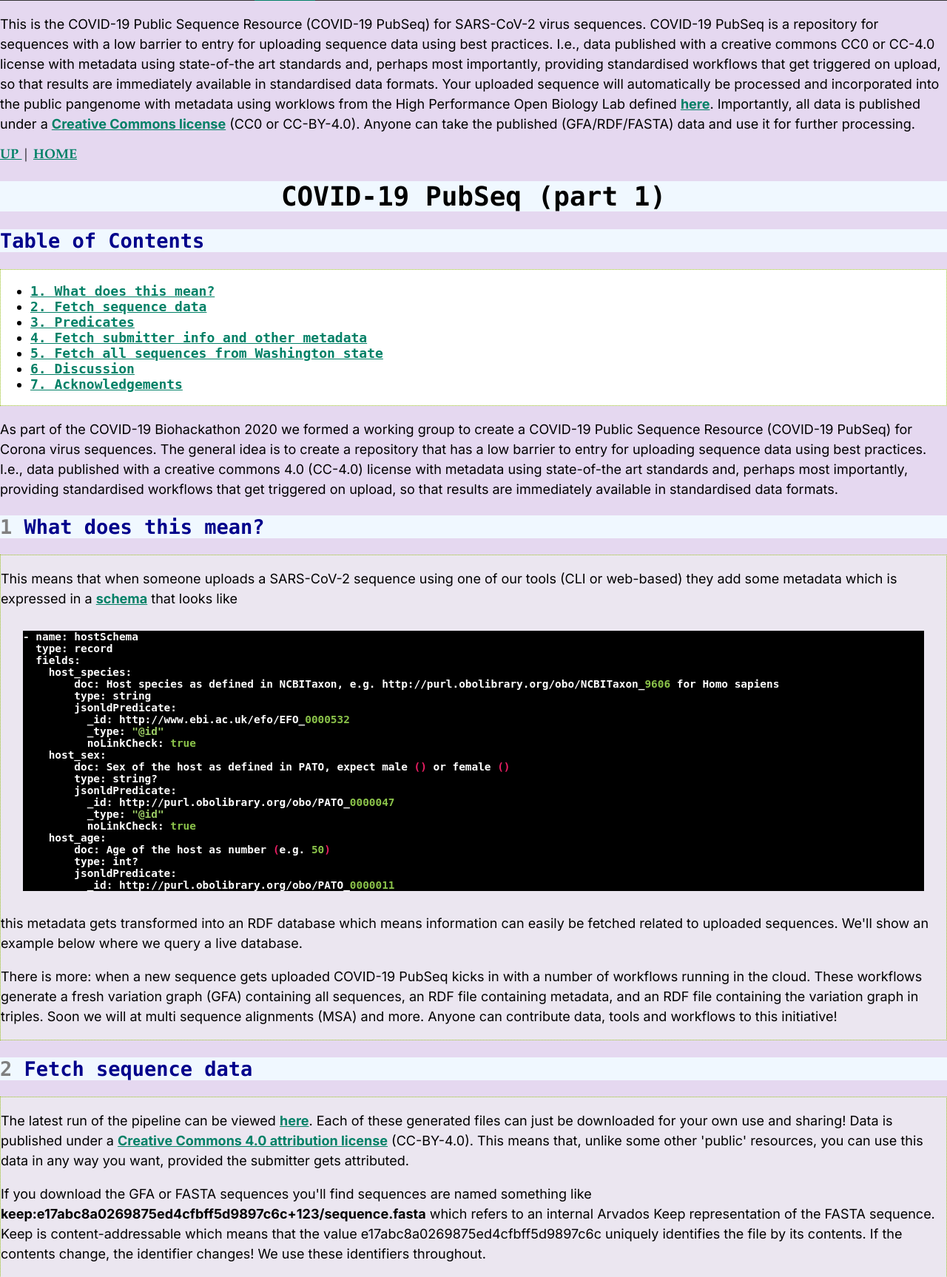
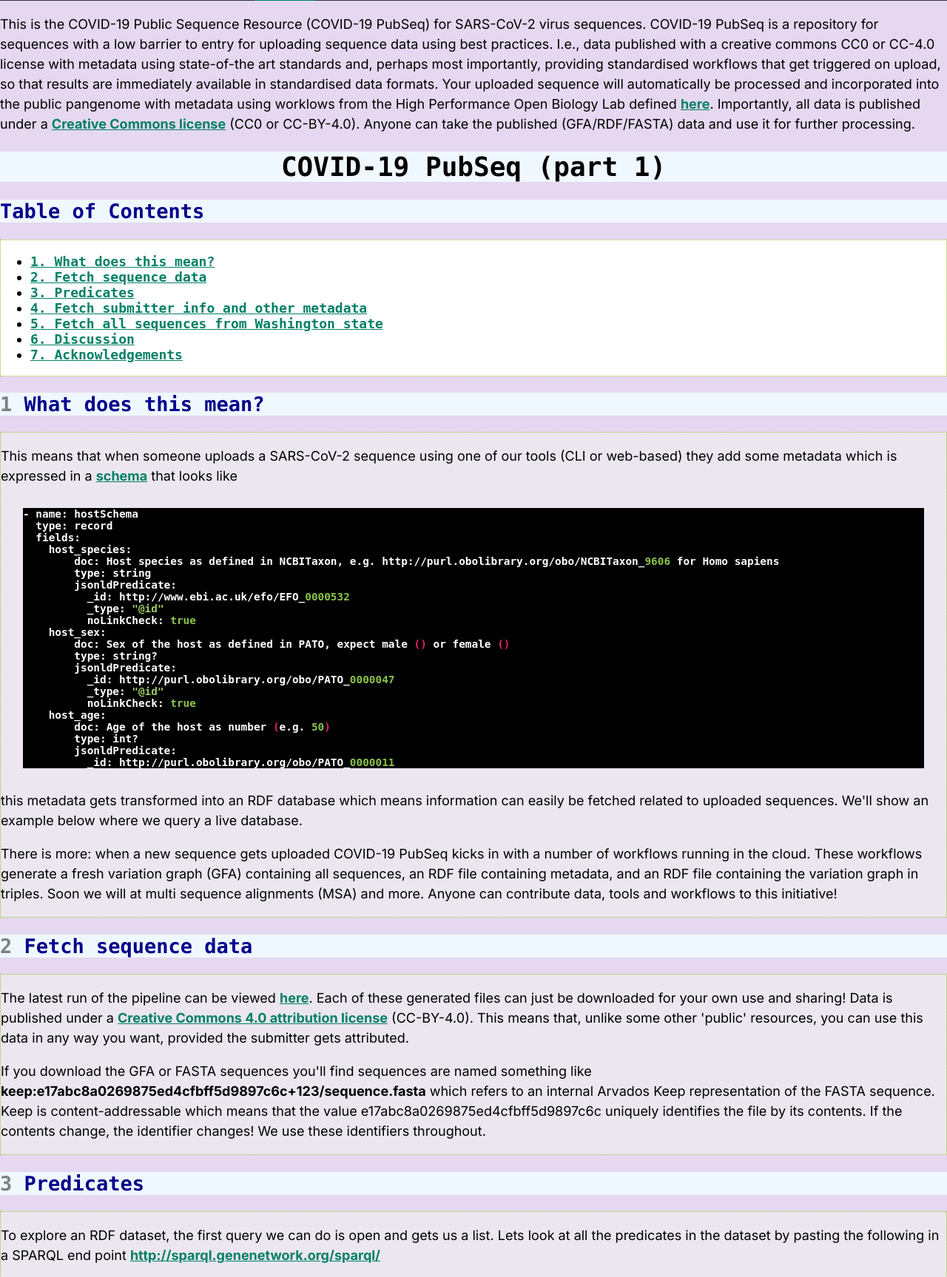
Before and after one commit to pubseq/bh20-seq-resource, a Flask app: page /blog?id=using-covid-19-pubseq-part1 in a window 1280 px wide. Shown: the part 237-1964 px from the top of the page at 74% size. Run offline with Flask 2, Linux system fonts and the light colour scheme; data that the repository does not hold is empty.

Commit message:
Blog info for uploading sequence

```diff
--- a/bh20simplewebuploader/templates/blog.html
+++ b/bh20simplewebuploader/templates/blog.html
@@ -23,7 +23,7 @@
         <div class="blog-table-body">
           <div class="blog-table-row">
             <div class="blog-table-cell">
-              <a href="https://github.com/arvados/bh20-seq-resource/blob/master/doc/blog/using-covid-19-pubseq-part1.org">Query metadata with SPARQL</a>
+              <a href="/blog?id=using-covid-19-pubseq-part1">Query metadata with SPARQL</a>
             </div>
             <div class="blog-table-cell">
               We fetch sequence data and metadata. We query
@@ -48,7 +48,7 @@
           </div>
           <div class="blog-table-row">
             <div class="blog-table-cell">
-              <a href="https://github.com/arvados/bh20-seq-resource/blob/master/doc/blog/using-covid-19-pubseq-part4.org">Update workflow</a>
+              <a href="https://github.com/arvados/bh20-seq-resource/blob/master/doc/blog/using-covid-19-pubseq-part4.org">Modify workflow</a>
             </div>
             <div class="blog-table-cell">
               We modify a workflow to get new output
@@ -56,7 +56,7 @@
           </div>
           <div class="blog-table-row">
             <div class="blog-table-cell">
-              <a href="https://github.com/arvados/bh20-seq-resource/blob/master/doc/blog/using-covid-19-pubseq-part5.org">Update metadata</a>
+              <a href="https://github.com/arvados/bh20-seq-resource/blob/master/doc/blog/using-covid-19-pubseq-part5.org">Modify metadata</a>
             </div>
             <div class="blog-table-cell">
               We modify metadata for all to use!
--- a/doc/blog/using-covid-19-pubseq-part1.html
+++ b/doc/blog/using-covid-19-pubseq-part1.html
@@ -3,7 +3,7 @@
 "http://www.w3.org/TR/xhtml1/DTD/xhtml1-strict.dtd">
 <html xmlns="http://www.w3.org/1999/xhtml" lang="en" xml:lang="en">
 <head>
-<!-- 2020-05-29 Fri 10:12 -->
+<!-- 2020-05-29 Fri 12:06 -->
 <meta http-equiv="Content-Type" content="text/html;charset=utf-8" />
 <meta name="viewport" content="width=device-width, initial-scale=1" />
 <title>COVID-19 PubSeq (part 1)</title>
@@ -242,40 +242,26 @@ for the JavaScript code in this tag.
 </script>
 </head>
 <body>
-<div id="org-div-home-and-up">
- <a accesskey="h" href=""> UP </a>
- |
- <a accesskey="H" href="http://covid19.genenetwork.org"> HOME </a>
-</div><div id="content">
+<div id="content">
 <h1 class="title">COVID-19 PubSeq (part 1)</h1>
 <div id="table-of-contents">
 <h2>Table of Contents</h2>
 <div id="text-table-of-contents">
 <ul>
-<li><a href="#org5e85b09">1. What does this mean?</a></li>
-<li><a href="#org038e367">2. Fetch sequence data</a></li>
-<li><a href="#org3ad046c">3. Predicates</a></li>
-<li><a href="#orga4e7054">4. Fetch submitter info and other metadata</a></li>
-<li><a href="#orgc50badd">5. Fetch all sequences from Washington state</a></li>
-<li><a href="#orgbc80874">6. Discussion</a></li>
-<li><a href="#orgce8eaf6">7. Acknowledgements</a></li>
+<li><a href="#org9afe6ab">1. What does this mean?</a></li>
+<li><a href="#orgf4bc3d4">2. Fetch sequence data</a></li>
+<li><a href="#org9d7d482">3. Predicates</a></li>
+<li><a href="#orgc6046bb">4. Fetch submitter info and other metadata</a></li>
+<li><a href="#orgdcb216b">5. Fetch all sequences from Washington state</a></li>
+<li><a href="#org7060f51">6. Discussion</a></li>
+<li><a href="#orgdc51ccc">7. Acknowledgements</a></li>
 </ul>
 </div>
 </div>
-<p>
-As part of the COVID-19 Biohackathon 2020 we formed a working group
-to create a COVID-19 Public Sequence Resource (COVID-19 PubSeq) for
-Corona virus sequences. The general idea is to create a repository
-that has a low barrier to entry for uploading sequence data using best
-practices. I.e., data published with a creative commons 4.0 (CC-4.0)
-license with metadata using state-of-the art standards and, perhaps
-most importantly, providing standardised workflows that get triggered
-on upload, so that results are immediately available in standardised
-data formats.
-</p>
 
-<div id="outline-container-org5e85b09" class="outline-2">
-<h2 id="org5e85b09"><span class="section-number-2">1</span> What does this mean?</h2>
+
+<div id="outline-container-org9afe6ab" class="outline-2">
+<h2 id="org9afe6ab"><span class="section-number-2">1</span> What does this mean?</h2>
 <div class="outline-text-2" id="text-1">
 <p>
 This means that when someone uploads a SARS-CoV-2 sequence using one
@@ -328,8 +314,8 @@ initiative!
 </div>
 
 
-<div id="outline-container-org038e367" class="outline-2">
-<h2 id="org038e367"><span class="section-number-2">2</span> Fetch sequence data</h2>
+<div id="outline-container-orgf4bc3d4" class="outline-2">
+<h2 id="orgf4bc3d4"><span class="section-number-2">2</span> Fetch sequence data</h2>
 <div class="outline-text-2" id="text-2">
 <p>
 The latest run of the pipeline can be viewed <a href="https://workbench.lugli.arvadosapi.com/collections/lugli-4zz18-z513nlpqm03hpca">here</a>. Each of these
@@ -353,8 +339,8 @@ these identifiers throughout.
 </div>
 </div>
 
-<div id="outline-container-org3ad046c" class="outline-2">
-<h2 id="org3ad046c"><span class="section-number-2">3</span> Predicates</h2>
+<div id="outline-container-org9d7d482" class="outline-2">
+<h2 id="org9d7d482"><span class="section-number-2">3</span> Predicates</h2>
 <div class="outline-text-2" id="text-3">
 <p>
 To explore an RDF dataset, the first query we can do is open and gets
@@ -464,8 +450,8 @@ Now we got this far, lets <a href="http://sparql.genenetwork.org/sparql/?default
 </div>
 
 
-<div id="outline-container-orga4e7054" class="outline-2">
-<h2 id="orga4e7054"><span class="section-number-2">4</span> Fetch submitter info and other metadata</h2>
+<div id="outline-container-orgc6046bb" class="outline-2">
+<h2 id="orgc6046bb"><span class="section-number-2">4</span> Fetch submitter info and other metadata</h2>
 <div class="outline-text-2" id="text-4">
 <p>
 To get dataests with submitters we can do the above
@@ -575,8 +561,8 @@ to view/query the database.
 </div>
 </div>
 
-<div id="outline-container-orgc50badd" class="outline-2">
-<h2 id="orgc50badd"><span class="section-number-2">5</span> Fetch all sequences from Washington state</h2>
+<div id="outline-container-orgdcb216b" class="outline-2">
+<h2 id="orgdcb216b"><span class="section-number-2">5</span> Fetch all sequences from Washington state</h2>
 <div class="outline-text-2" id="text-5">
 <p>
 Now we know how to get at the origin we can do it the other way round
@@ -603,8 +589,8 @@ half of the set coming out of GenBank.
 </div>
 </div>
 
-<div id="outline-container-orgbc80874" class="outline-2">
-<h2 id="orgbc80874"><span class="section-number-2">6</span> Discussion</h2>
+<div id="outline-container-org7060f51" class="outline-2">
+<h2 id="org7060f51"><span class="section-number-2">6</span> Discussion</h2>
 <div class="outline-text-2" id="text-6">
 <p>
 The public sequence uploader collects sequences, raw data and
@@ -615,8 +601,8 @@ referenced in publications and origins are citeable.
 </div>
 </div>
 
-<div id="outline-container-orgce8eaf6" class="outline-2">
-<h2 id="orgce8eaf6"><span class="section-number-2">7</span> Acknowledgements</h2>
+<div id="outline-container-orgdc51ccc" class="outline-2">
+<h2 id="orgdc51ccc"><span class="section-number-2">7</span> Acknowledgements</h2>
 <div class="outline-text-2" id="text-7">
 <p>
 The overall effort was due to magnificent freely donated input by a
@@ -631,7 +617,7 @@ Garrison this initiative would not have existed!
 </div>
 </div>
 <div id="postamble" class="status">
-<hr><small>Created by <a href="http://thebird.nl/">Pjotr Prins</a> (pjotr.public768 at thebird 'dot' nl) using Emacs org-mode and a healthy dose of Lisp!<br />Modified 2020-05-29 Fri 10:12</small>.
+<hr><small>Created by <a href="http://thebird.nl/">Pjotr Prins</a> (pjotr.public768 at thebird 'dot' nl) using Emacs org-mode and a healthy dose of Lisp!<br />Modified 2020-05-29 Fri 12:06</small>.
 </div>
 </body>
 </html>
```
Also changed, not shown: doc/blog/using-covid-19-pubseq-part3.html (+229 -16 lines), 2 other files.
